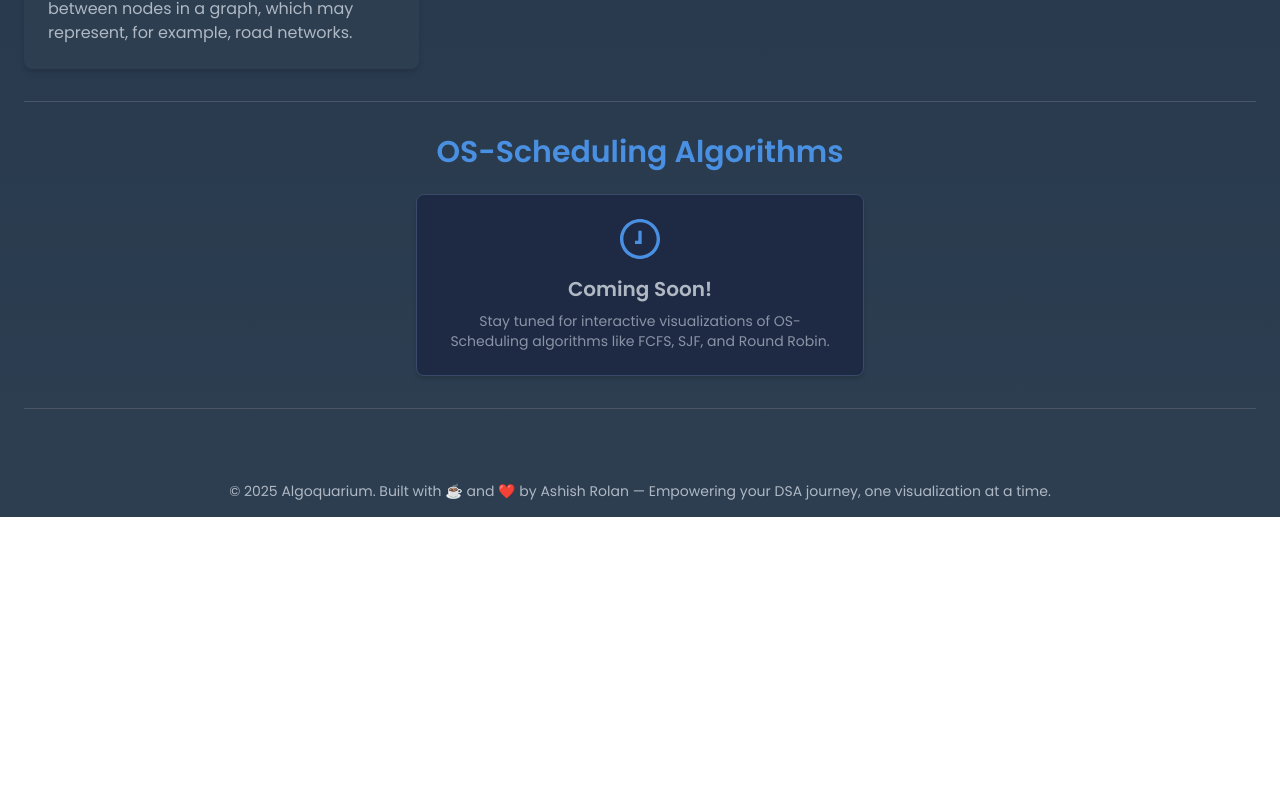
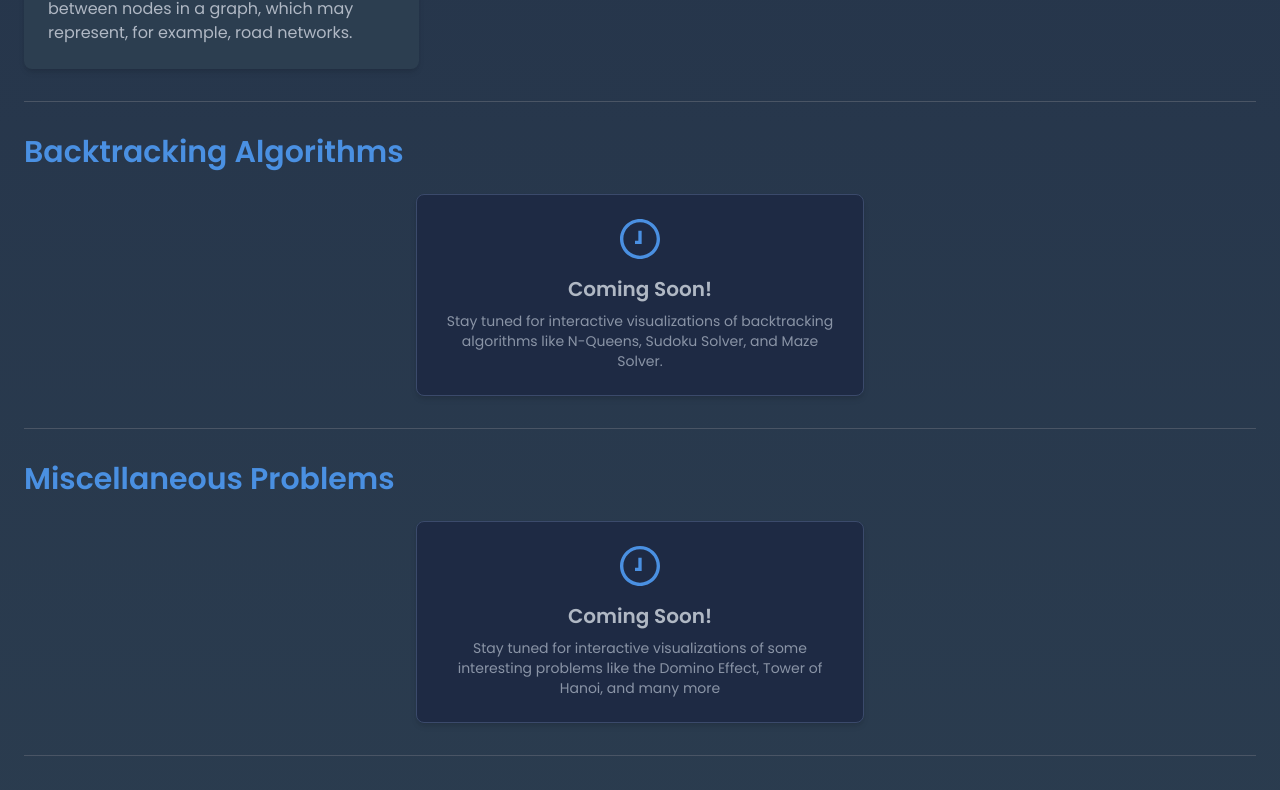
Before and after one commit to ashish7472/AlgoQuarium, a React (Vite) app in the folder frontend/: page / in a window 1280 px wide. Shown: the part 1738-2528 px from the top of the page. Before the commit the page ends 2255 px from the top, so only its background shows below. Built offline with nearby package versions, Linux system fonts and the light colour scheme.

Commit message:
new algos added

```diff
--- a/frontend/src/pages/Home.jsx
+++ b/frontend/src/pages/Home.jsx
@@ -90,6 +90,18 @@ function Home() {
     },
   ];
 
+  const algorithms_Backtracking = [
+
+  ];
+
+  const algorithms_Miscellaneous = [
+
+  ];
+
+  const algorithms_OS_Scheduling = [
+
+  ];
+
   return (
     <div className="container mx-auto p-6">
       <h1 className="text-4xl font-bold text-center mb-8 text-white">Data Structures & Algorithms Visualization</h1>
@@ -129,8 +141,45 @@ function Home() {
       </div>
       <hr className="my-8 border-gray-600" />
 
-      {/* OS-Scheduling Algorithms */}
-      <h2 className="text-2xl md:text-3xl font-bold mb-6 mt-8 text-[#4a90e2] text-center">OS-Scheduling Algorithms</h2>
+      {/* Backtracking Algorithms */}
+      <h2 className="text-2xl md:text-3xl font-bold mb-6 mt-8 text-[#4a90e2] ">Backtracking Algorithms</h2>
+      <div className="flex justify-center">
+        <div className="bg-[#1e2a44] rounded-lg shadow-md p-6 border border-[#3b4a6b] max-w-md w-full text-center transform transition hover:scale-105 hover:shadow-lg animate-pulse-slow">
+          <svg
+            className="w-10 h-10 mx-auto mb-4 text-[#4a90e2]"
+            fill="currentColor"
+            viewBox="0 0 24 24"
+            xmlns="http://www.w3.org/2000/svg"
+          >
+
+            <path d="M12 0C5.373 0 0 5.373 0 12s5.373 12 12 12 12-5.373 12-12S18.627 0 12 0zm0 22C6.486 22 2 17.514 2 12S6.486 2 12 2s10 4.486 10 10-4.486 10-10 10zm1-15h-2v6H9v2h4V7z" />
+          </svg>
+          <p className="text-xl font-semibold text-[#b0b8c4] mb-2">Coming Soon!</p>
+          <p className="text-sm text-[#8a94a6]">Stay tuned for interactive visualizations of backtracking algorithms like N-Queens, Sudoku Solver, and Maze Solver.</p>
+        </div>
+      </div>
+      <hr className="my-8 border-gray-600" />
+
+      {/* Miscellaneous Problems */}
+      <h2 className="text-2xl md:text-3xl font-bold mb-6 mt-8 text-[#4a90e2] ">Miscellaneous Problems</h2>
+      <div className="flex justify-center">
+        <div className="bg-[#1e2a44] rounded-lg shadow-md p-6 border border-[#3b4a6b] max-w-md w-full text-center transform transition hover:scale-105 hover:shadow-lg animate-pulse-slow">
+          <svg
+            className="w-10 h-10 mx-auto mb-4 text-[#4a90e2]"
+            fill="currentColor"
+            viewBox="0 0 24 24"
+            xmlns="http://www.w3.org/2000/svg"
+          >
+            <path d="M12 0C5.373 0 0 5.373 0 12s5.373 12 12 12 12-5.373 12-12S18.627 0 12 0zm0 22C6.486 22 2 17.514 2 12S6.486 2 12 2s10 4.486 10 10-4.486 10-10 10zm1-15h-2v6H9v2h4V7z" />
+          </svg>
+          <p className="text-xl font-semibold text-[#b0b8c4] mb-2">Coming Soon!</p>
+          <p className="text-sm text-[#8a94a6]">Stay tuned for interactive visualizations of some interesting problems like the Domino Effect, Tower of Hanoi, and many more</p>
+      </div>
+    </div>
+      <hr className="my-8 border-gray-600" />
+
+    {/* OS-Scheduling Algorithms */}
+      <h2 className="text-2xl md:text-3xl font-bold mb-6 mt-8 text-[#4a90e2] ">OS-Scheduling Algorithms</h2>
       <div className="flex justify-center">
         <div className="bg-[#1e2a44] rounded-lg shadow-md p-6 border border-[#3b4a6b] max-w-md w-full text-center transform transition hover:scale-105 hover:shadow-lg animate-pulse-slow">
           <svg
```
